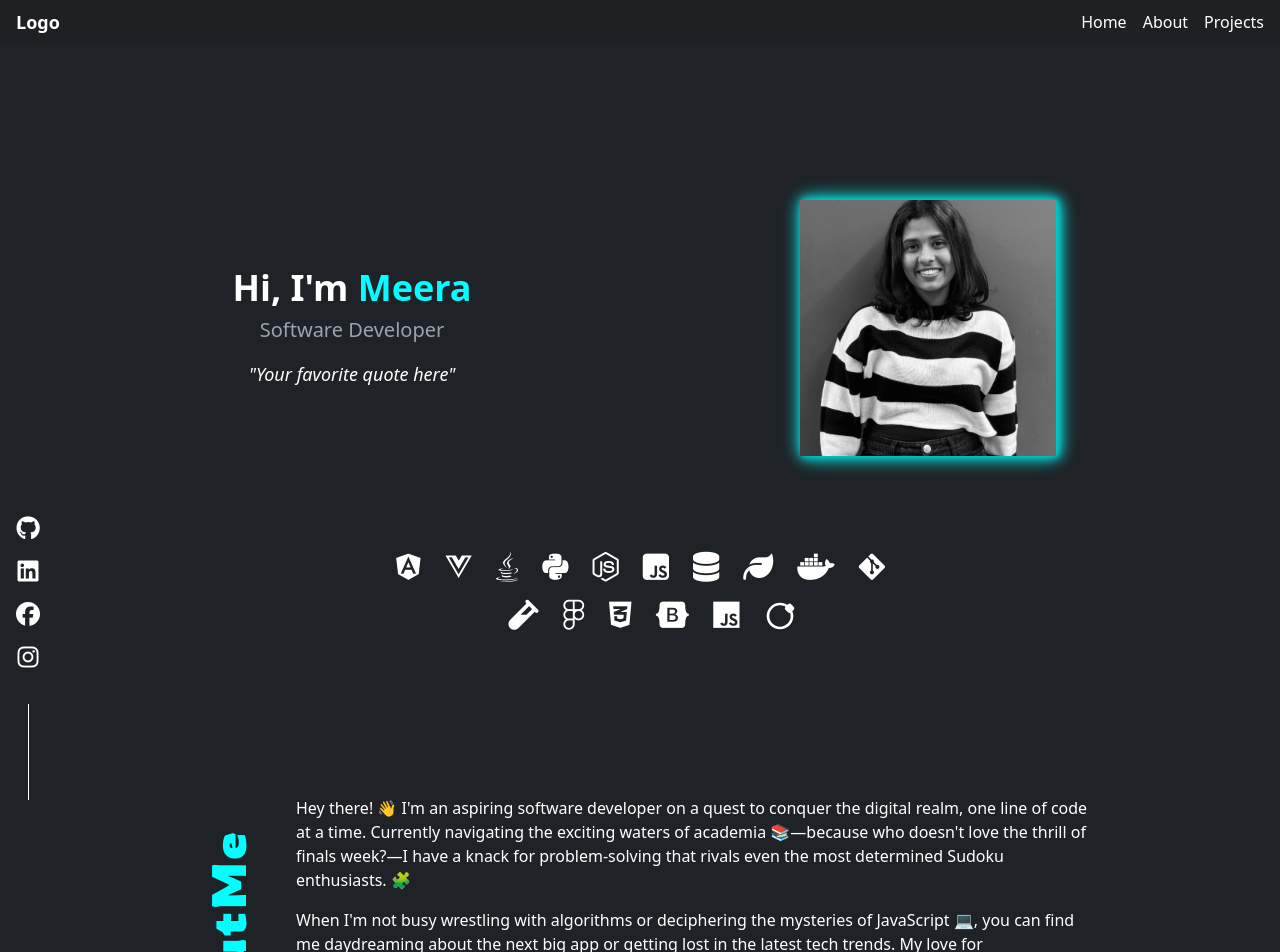
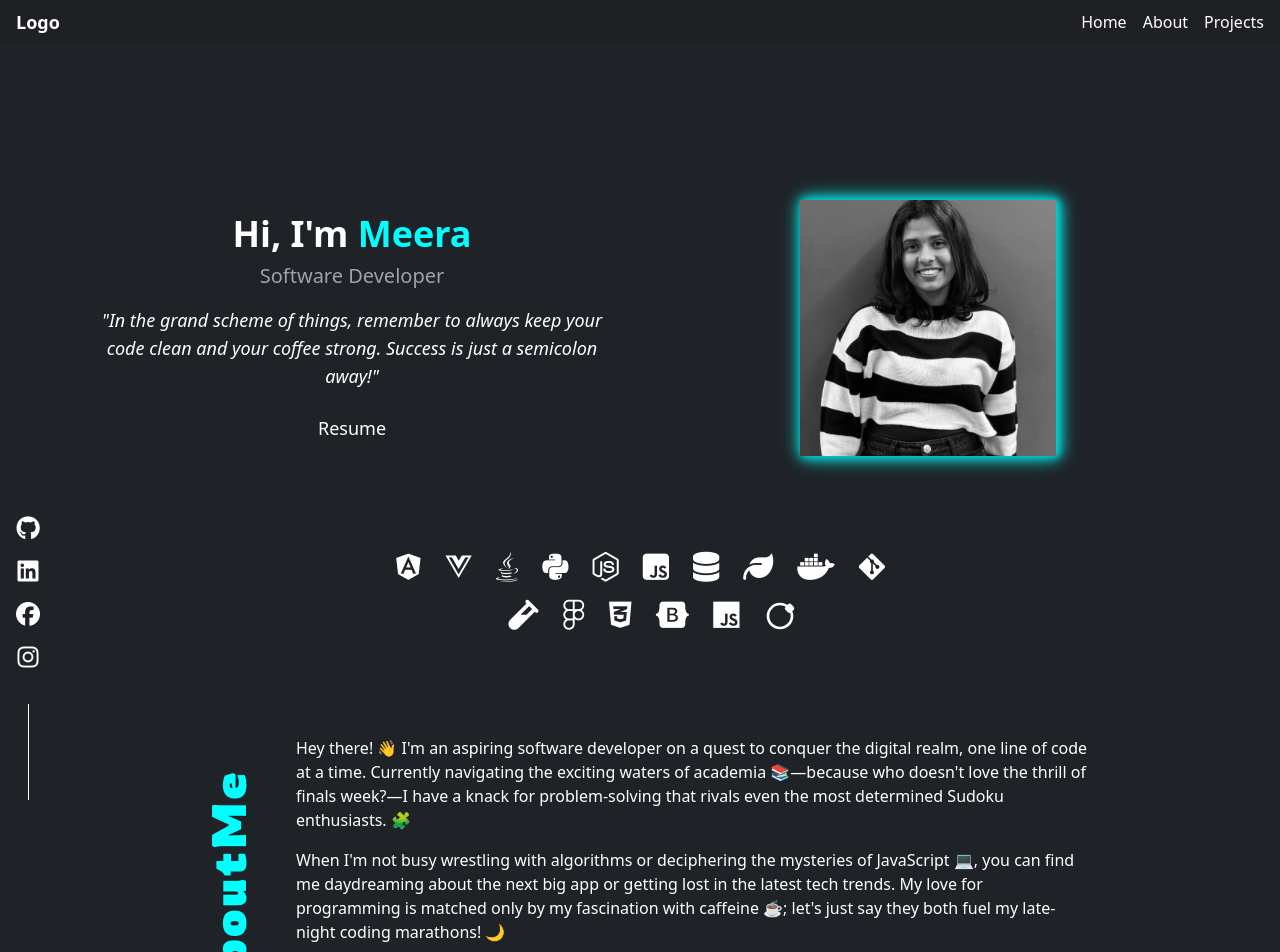
Before and after one commit to Meera27/meera-portfolio, a Vue app: page / in a window 1280 px wide. Shown: the top 952 px of the page. Built offline with nearby package versions, Linux system fonts and the light colour scheme.

Commit message:
Component Style : Home, About, Projects added

```diff
--- a/src/components/AboutComponent.vue
+++ b/src/components/AboutComponent.vue
@@ -1,5 +1,5 @@
 <template>
-    <div id="about" class="about-me-container bg-[#1F2226] text-white flex items-center justify-center -mt-9">
+    <div id="about" class="about-me-container bg-[#1F2226] text-white flex items-center justify-center -mt-24">
       <div class="flex w-full max-w-4xl">
         <div class="content-wrapper w-full flex">
           <div class="vertical-text-container flex items-center mr-4">
--- a/src/components/ExperienceComponent.vue
+++ b/src/components/ExperienceComponent.vue
@@ -15,7 +15,7 @@
               <div class="mb-4 text-sm">{{ item.period }}</div>
 
               <!-- Glowing dot -->
-              <div :class="`w-4 h-4 rounded-full ${item.type === 'education' ? 'bg-blue-500' : 'bg-green-500'} shadow-glow z-10 relative`"></div>
+              <div :class="`w-4 h-4 rounded-full ${item.type === 'education' ? 'bg-blue-500' : 'bg-green-500'} shadow-glow z-10 relative top-[10px]`"></div>
 
               <!-- Institution/Company name -->
               <div :class="`mt-4 text-sm font-semibold ${item.type === 'education' ? 'text-blue-400' : 'text-green-400'}`">
--- a/src/components/HomeComponent.vue
+++ b/src/components/HomeComponent.vue
@@ -6,7 +6,8 @@
         <div class="text-center">
           <h1 class="text-3xl md:text-4xl font-bold mb-2">Hi, I'm <span style="color: #00FFFF;">Meera</span></h1>
           <p class="text-lg md:text-xl text-gray-400 mb-4">Software Developer</p>
-          <p class="text-base md:text-lg italic">"Your favorite quote here"</p>
+          <p class="text-base md:text-lg italic mb-6">"In the grand scheme of things, remember to always keep your code clean and your coffee strong. Success is just a semicolon away!"</p>
+          <a href="https://drive.google.com/file/d/1LNBpSIHx_h-nzijaHZTiRPJsCoU6fo4Q/view?usp=sharing" target = "_blank" class="resume-link text-lg">Resume</a>
         </div>
       </div>
 
@@ -100,4 +101,25 @@ body {
   visibility: visible;
 }
 
+.resume-link {
+  text-decoration: none;
+  color: white;
+  position: relative;
+}
+
+.resume-link::after {
+  content: '';
+  position: absolute;
+  width: 100%;
+  height: 2px;
+  bottom: -2px;
+  left: 0;
+  background-color: #39FF14;
+  transform: scaleX(0);
+  transition: transform 0.3s ease-in-out;
+}
+
+.resume-link:hover::after {
+  transform: scaleX(1);
+}
 </style>
--- a/src/components/ProjectCard.vue
+++ b/src/components/ProjectCard.vue
@@ -1,5 +1,5 @@
 <template>
-    <div class="bg-[#1F2226] rounded-lg overflow-hidden shadow-lg transition-transform duration-300 hover:scale-105 border border-gray-700 w-full max-w-sm">
+  <div class="bg-[#1F2226] rounded-lg overflow-hidden shadow-lg transition-transform duration-300 hover:scale-105 border border-gray-700 w-full max-w-sm relative group">
     <img :src="projectImage" :alt="project.name" class="w-full h-48 object-cover">
     <div class="p-4">
       <h3 class="text-lg font-semibold mb-2 text-center">{{ project.name }}</h3>
@@ -9,9 +9,18 @@
         </span>
       </div>
     </div>
+    <div
+      class="absolute inset-0 bg-[#1F2226] bg-opacity-95 flex flex-col items-center justify-center opacity-0 group-hover:opacity-100 transition-opacity duration-300"
+    >
+      <p class="text-white text-center p-4 mb-4 whitespace-pre-line">
+        {{ project.explanation }}
+      </p>
+      <a :href="project.githubLink" target="_blank" rel="noopener noreferrer" class="github-button text-sm text-white">
+        Github
+      </a>
+    </div>
   </div>
 </template>
-
 
 <script>
 export default {
@@ -33,3 +42,24 @@
   }
 }
 </script>
+
+<style scoped>
+.github-button {
+  position: relative;
+}
+
+.github-button::after {
+  content: '';
+  position: absolute;
+  width: 0;
+  height: 1px;
+  bottom: -2px;
+  left: 0;
+  background-color: #00FFFF;
+  transition: width 0.3s ease;
+}
+
+.github-button:hover::after {
+  width: 100%;
+}
+</style>
--- a/src/components/ProjectsComponent.vue
+++ b/src/components/ProjectsComponent.vue
@@ -36,27 +36,37 @@
         {
           name: "Personal Portfolio Website",
           image: "unnamed.jpg",
-            skills: ["Vue.js", "TailwindCSS"]
+          skills: ["Vue.js", "TailwindCSS"],
+          explanation: `My Personal Portfolio website, built with Vue.js and Tailwind CSS, serves as a dynamic showcase of my professional journey. It brings together my skills, experiences, and projects, offering an interactive and visually appealing overview of my capabilities and achievements.`,
+          githubLink: ""
         },
         {
           name: "VOIX",
           image: "unnamed.jpg",
-            skills: ["HTML5", "CSS3", "Javascript", "Nodejs", "MongoDB"]
+          skills: ["HTML5", "CSS3", "Javascript", "Nodejs", "MongoDB"],
+          explanation: `VOIX is a voice-based email application designed to empower visually impaired users, offering advanced voice command functionality, comprehensive accessibility features, seamless cross-platform compatibility, and robust security protocols for a safe, private, and intuitive email experience.`,
+          githubLink: "https://github.com/Meera27/Voix"
         },
         {
           name: "COMMUTE",
           image: "unnamed.jpg",
-            skills: ["Angular", "Spring framework", "Microservice", "SQL", "RESTful APIs"]
+          skills: ["Angular", "Spring framework", "Microservice", "SQL", "RESTful APIs"],
+          explanation: `A comprehensive trip reservation system that enhances user experience through AJAX-based asynchronous data updates, ensures scalability and flexibility through a microservices architecture. Prioritizes user data security with robust authentication and encryption protocols, all while being designed for future growth and seamless feature integration.`,
+          githubLink: ""
         },
         {
           name: "DIGITAL DIARY",
           image: "unnamed.jpg",
-            skills: ["Angular", "Nodejs", "Expressjs", "MongoDB", "RESTful APIs"]
+          skills: ["Angular", "Nodejs", "Expressjs", "MongoDB", "RESTful APIs"],
+          explanation: `This blog application combines a user-friendly interface, robust content moderation, and community engagement features. Its integration of RESTful APIs ensures smooth operations and scalability, promising an all-rounded and engaging blogging experience.`,
+          githubLink: "https://github.com/Meera27/Digital-Diary"
         },
         {
           name: "READ",
           image: "unnamed.jpg",
-            skills: ["Angular", "Nodejs", "Expressjs", "MongoDB", "RESTful APIs"]
+          skills: ["Angular", "Nodejs", "Expressjs", "MongoDB", "RESTful APIs"],
+          explanation: `Library management system that offers a smooth user interface and leverages AJAX for instant content updates. Also features an advanced system for managing books and integrates secure authentication to protect access. Uses Angular for immediate availability updates and is designed for scalability, ensuring easy feature expansion and maintenance.`,
+          githubLink: "https://github.com/Meera27/LibraryApp-Angular"
         }
       ]
     }
--- a/src/components/SocialIcons.vue
+++ b/src/components/SocialIcons.vue
@@ -57,9 +57,7 @@ export default {
 
 @media (max-width: 768px) {
   .social-icons-container {
-    left: 0;
-    right: 0;
-    bottom: 0;
+    position: static;
     flex-direction: row;
     justify-content: center;
     background-color: rgba(31, 34, 38, 0.9);
```
Lines whose indentation alone changed are shown as unchanged.
